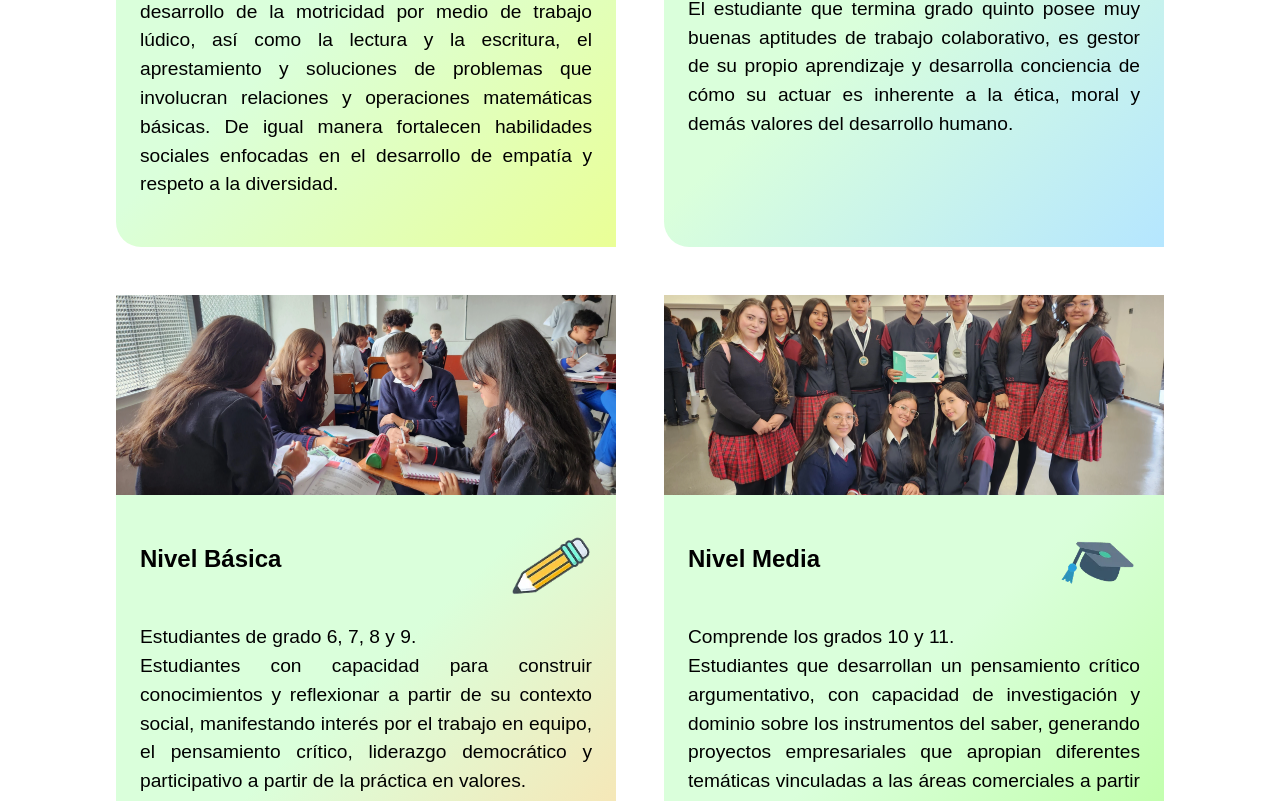
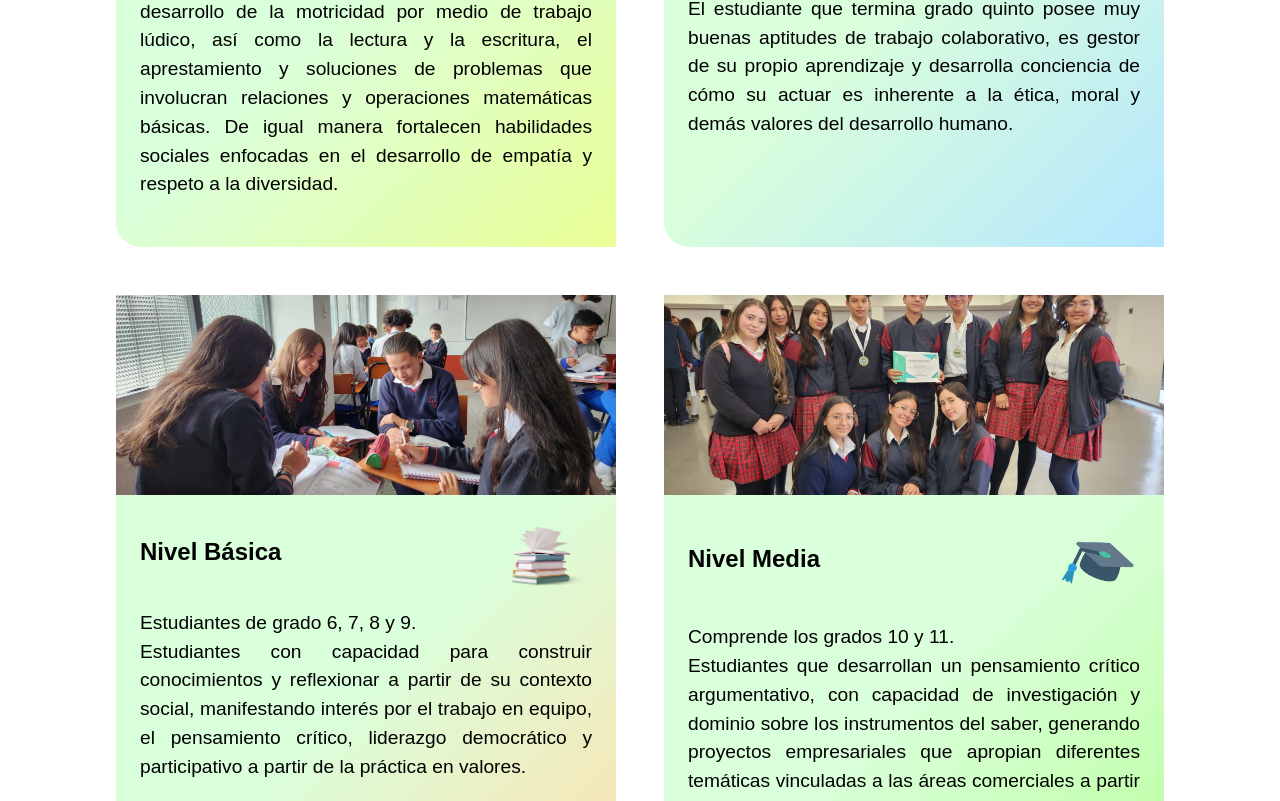
Before and after one commit to jemartinez909/liceo-globerth-mixto, an Angular app: page /admisiones in a window 1280 px wide. Shown: the part 2013-2814 px from the top of the page. Built offline with nearby package versions, Linux system fonts and the light colour scheme; a web font is replaced by a local one.

Commit message:
Cambio de imagnes

```diff
--- a/src/app/modules/admisiones/pages/main/main.html
+++ b/src/app/modules/admisiones/pages/main/main.html
@@ -122,7 +122,7 @@
           <div class="card-content">
             <div class="card-header">
               <h3 class="card-title">Nivel Básica</h3>
-              <img src="assets/img/pencil.webp" alt="Dino Icon" class="header-icon">
+              <img src="assets/img/book.webp" alt="Dino Icon" class="header-icon">
             </div>
             <p class="card-text">
               Estudiantes de grado 6, 7, 8 y 9.<br>
--- a/src/app/modules/inicio/pages/home/home.html
+++ b/src/app/modules/inicio/pages/home/home.html
@@ -145,7 +145,7 @@
     <div class="circulares-container">
       <!-- Contenedor Izquierdo -->
       <div class="circular-left">
-        <img src="assets/img/circulares.webp" alt="Imagen libreta">
+        <img src="assets/img/circular-img.webp" alt="Imagen libreta">
       </div>
 
       <!-- Contenedor Derecho -->
```
Also changed, not shown: src/assets/img/book.webp (added), src/assets/img/circular-img.webp (added).
